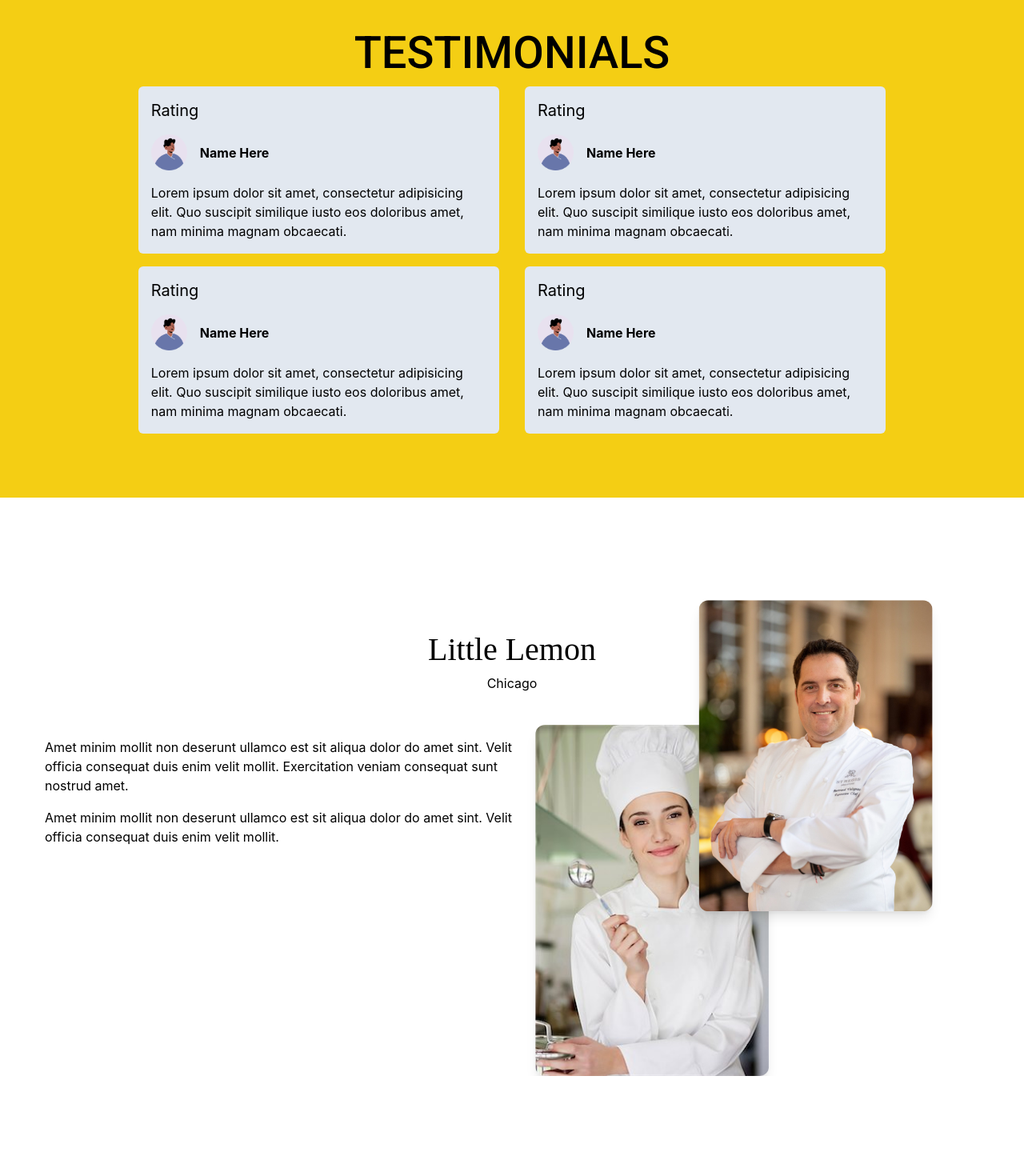
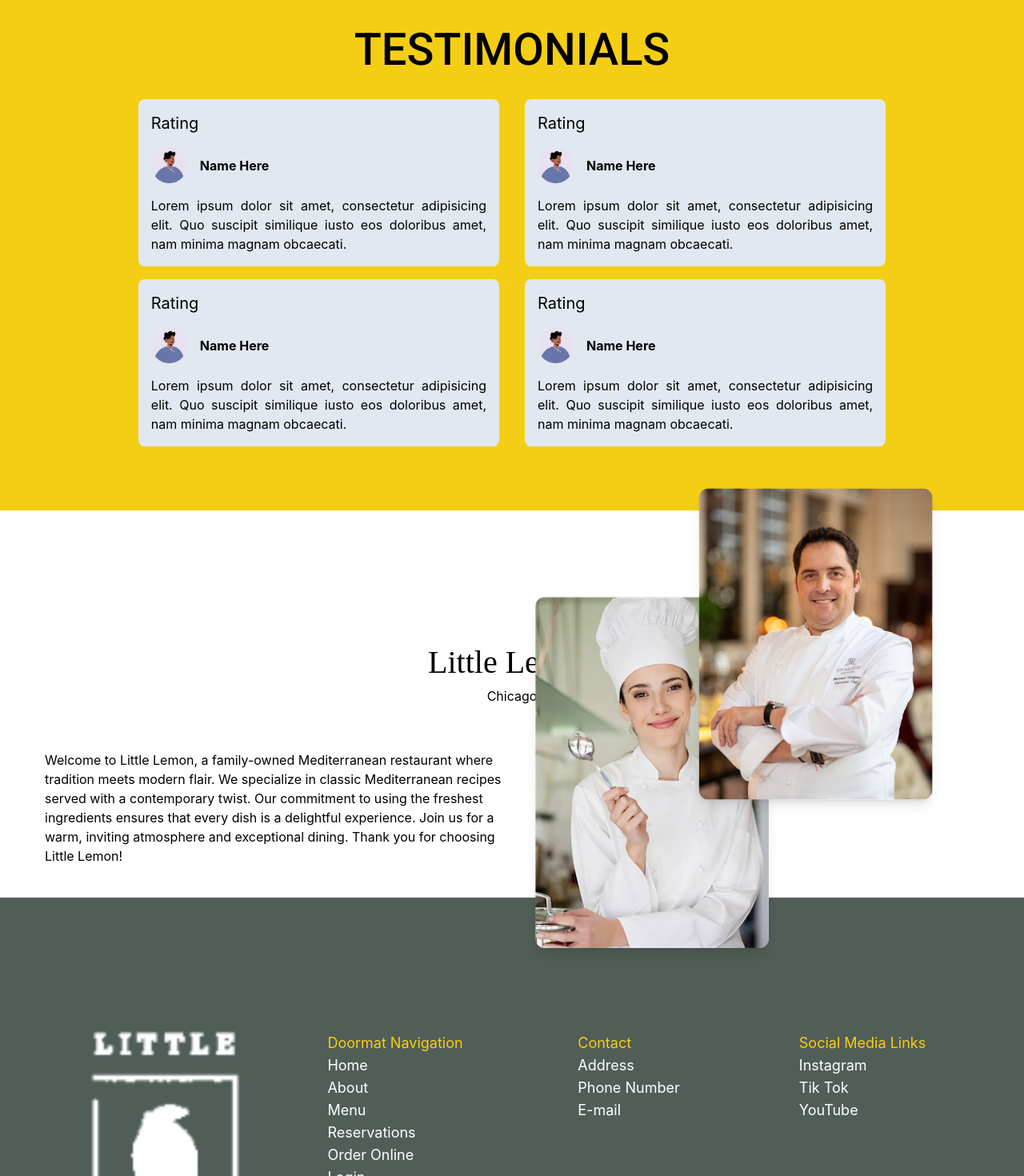
Before and after one commit to Kamuli3t/little-lemon, a React (Create React App) app: page /about in a window 1280 px wide. Shown: the part 1330-2800 px from the top of the page at 80% size. Before the commit the page ends 2675 px from the top, so only its background shows below. Built offline with nearby package versions, Linux system fonts and the light colour scheme.

Commit message:
Footer Section is Done, and made some responsive design changes.

```diff
--- a/src/App.css
+++ b/src/App.css
@@ -38,7 +38,7 @@
 
 #logo {
   scale: 1.3;
-  margin: 0 1rem;
+  margin: 0.5rem 1rem;
 }
 
 header {
@@ -55,7 +55,7 @@
 }
 
 nav a {
-  font-size: large;
+  font-size: medium;
   font-weight: bold;
   padding: 0 0.5rem;
   text-wrap: nowrap;
@@ -114,7 +114,7 @@
 }
 
 .hero__info {
-  width: 40%;
+  width: 60%;
 }
 
 .hero__info p {
@@ -122,7 +122,6 @@
   font-size: var(--font-size-p);
   text-align: justify;
   margin-bottom: 2rem;
-  width: 90%;
 }
 
 .hero__photo {
@@ -210,6 +209,7 @@
 .card__action {
   padding: 0 1rem;
   text-align: justify;
+  align-items: baseline;
 }
 
 .wrapper__testimonial {
@@ -252,6 +252,10 @@
 }
 
 @media (min-width: 800px) {
+  nav a {
+    font-size: large;
+  }
+
   #resturant_photo {
     left: 60%;
   }
--- a/src/components/About.jsx
+++ b/src/components/About.jsx
@@ -5,7 +5,7 @@
 
 const About = () => {
   return (
-    <div class="container p-4 m-4">
+    <div class="container p-4 ">
       <Header
         content="Little Lemon"
         heading="h3"
@@ -14,14 +14,13 @@
       <Header content="Chicago" heading="h4" className=" text-black" />
       <div class="flex mt-10">
         <div class="w-1/2">
-          <p class="mt-4 text-base">
-            Amet minim mollit non deserunt ullamco est sit aliqua dolor do amet
-            sint. Velit officia consequat duis enim velit mollit. Exercitation
-            veniam consequat sunt nostrud amet.
-          </p>
-          <p class="mt-4 text-base">
-            Amet minim mollit non deserunt ullamco est sit aliqua dolor do amet
-            sint. Velit officia consequat duis enim velit mollit.
+          <p class="mt-4 mb-10 text-base">
+            Welcome to Little Lemon, a family-owned Mediterranean restaurant
+            where tradition meets modern flair. We specialize in classic
+            Mediterranean recipes served with a contemporary twist. Our
+            commitment to using the freshest ingredients ensures that every dish
+            is a delightful experience. Join us for a warm, inviting atmosphere
+            and exceptional dining. Thank you for choosing Little Lemon!
           </p>
         </div>
         <div class="w-1/2 relative">
@@ -32,7 +31,7 @@
             <img
               src={She}
               alt=""
-              className="object-cover bottom-0 translate-x-[10%] rounded-xl shadow-lg"
+              className="object-cover bottom-0 translate-x-[10%] md:translate-y-[-40%] rounded-xl shadow-lg"
             />
           </div>
           <div
@@ -42,7 +41,7 @@
             <img
               src={He}
               alt=""
-              className=" object-cover z-10 translate-x-[80%] translate-y-[-40%] rounded-xl shadow-lg"
+              className=" object-cover z-10 translate-x-[80%] translate-y-[-40%] md:translate-y-[-80%]  rounded-xl shadow-lg"
             />
           </div>
         </div>
--- a/src/components/Card.jsx
+++ b/src/components/Card.jsx
@@ -15,7 +15,7 @@
         <p>{description}</p>
       </div>
       <div className="card__action">
-        <div>Order a derivery</div>
+        <div className="mt-4">Order a derivery</div>
         <MdDeliveryDining id="deliver_icon" />
       </div>
     </div>
--- a/src/components/Footer.jsx
+++ b/src/components/Footer.jsx
@@ -1,7 +1,43 @@
 import React from "react";
+import footerPhoto from "../assets/footer photo.jpg";
 
 const Footer = () => {
-  return <footer></footer>;
+  return (
+    <footer>
+      <div className="wrapper bg-[#505E57] pt-32 py-10">
+        <div className="container grid grid-flow-col grid-cols-4 ">
+          <div>
+            <img src={footerPhoto} alt="" className=" object-cover" />
+          </div>
+          <div className="pt-10 text-white text-lg">
+            <p className=" text-yellow-400 text-lg text-bold">
+              Doormat Navigation
+            </p>
+            <p>Home</p>
+            <p>About</p>
+            <p>Menu</p>
+            <p>Reservations</p>
+            <p>Order Online</p>
+            <p>Login</p>
+          </div>
+          <div className="pt-10 text-white text-lg">
+            <p className=" text-yellow-400 text-lg text-bold">Contact</p>
+            <p>Address</p>
+            <p>Phone Number</p>
+            <p>E-mail</p>
+          </div>
+          <div className="pt-10 text-white text-lg">
+            <p className=" text-yellow-400 text-lg text-bold">
+              Social Media Links
+            </p>
+            <p>Instagram</p>
+            <p>Tik Tok</p>
+            <p>YouTube</p>
+          </div>
+        </div>
+      </div>
+    </footer>
+  );
 };
 
 export default Footer;
--- a/src/components/Testimonial.jsx
+++ b/src/components/Testimonial.jsx
@@ -6,8 +6,8 @@
   return (
     <div className="wrapper__testimonial flex p-10">
       <div className="container testimonial">
-        <Header heading="h2" content="TESTIMONIALS" />
-        <div className="testimonials grid grid-flow-col grid-cols-2 grid-rows-2  gap-x-[2rem] gap-y-[1rem] w-[80%] pb-10">
+        <Header heading="h2" content="TESTIMONIALS" className="mb-5" />
+        <div className="testimonials grid grid-cols-1 md:grid-cols-2  gap-x-[2rem] gap-y-[1rem] w-[80%] pb-10">
           <Testimony />
           <Testimony />
           <Testimony />
--- a/src/components/Testimony.jsx
+++ b/src/components/Testimony.jsx
@@ -3,7 +3,7 @@
 
 const Testimony = () => {
   return (
-    <div className="grid grid-flow-row grid-row-3 bg-slate-200 w-100 p-4 rounded-md">
+    <div className="grid grid-flow-row grid-row-3 bg-slate-200 w-100 p-4 rounded-lg">
       <div className="text-xl mb-4 ">Rating</div>
       <div className="flex justify-start items-center gap-4 w-full mb-4">
         <div>
@@ -12,7 +12,7 @@
         <p className="font-bold">Name Here</p>
       </div>
 
-      <div>
+      <div className="text-justify">
         Lorem ipsum dolor sit amet, consectetur adipisicing elit. Quo suscipit
         similique iusto eos doloribus amet, nam minima magnam obcaecati.
       </div>
```
Also changed, not shown: src/assets/footer photo.jpg (added).
